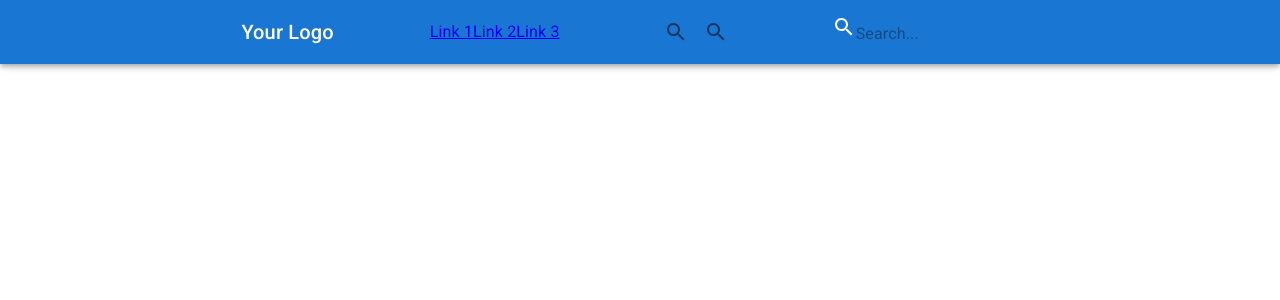
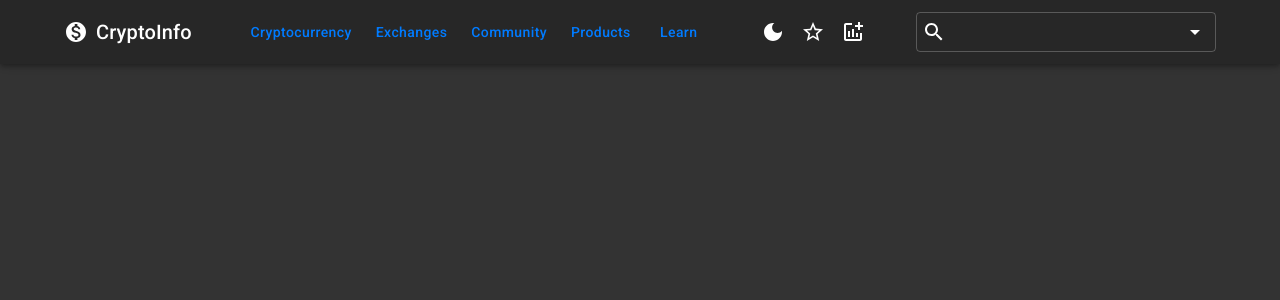
Before and after one commit to DanielRed007/cryptoInfo-POC, a React (Vite) app in the folder client/: page / in a window 1280 px wide. Shown: the top 300 px of the page. Built offline with nearby package versions, Linux system fonts and the light colour scheme.

Commit message:
grid layout improvements

```diff
--- a/client/src/App.tsx
+++ b/client/src/App.tsx
@@ -1,11 +1,20 @@
-import React from "react";
+import React, { FC } from "react";
+import { ThemeProvider } from '@mui/material/styles';
+import { configSelector } from "./store/selectors/configSelector";
+import { lightTheme, darkTheme } from './config/theme/theme';
 import { Header } from "./components/header/Header";
+import { useSelector } from 'react-redux';
+import CssBaseline from '@mui/material/CssBaseline';
 
+export const App: FC = () => {
+    const { theme } = useSelector(configSelector);
 
-export const App: React.FC = () => {
     return (
         <>
-            <Header />
+            <ThemeProvider theme={theme === 'light' ? lightTheme : darkTheme}>
+                <CssBaseline />
+                <Header />
+            </ThemeProvider>
         </>
     )
 };
--- a/client/src/components/header/Header.tsx
+++ b/client/src/components/header/Header.tsx
@@ -1,49 +1,68 @@
 
 import React from 'react';
-import { AppBar ,Toolbar, Typography, InputBase, IconButton, Grid } from '@mui/material';
+import {
+    AppBar ,
+    Toolbar,
+    Typography,
+    IconButton,
+    Grid,
+    Box,
+    Container,
+    Button } from '@mui/material';
 import { Search as SearchIcon } from '@mui/icons-material';
+import StarBorderIcon from '@mui/icons-material/StarBorder';
+import AddchartIcon from '@mui/icons-material/Addchart';
+import MonetizationOnIcon from '@mui/icons-material/MonetizationOn';
+import DarkModeIcon from '@mui/icons-material/DarkMode';
+import { AutoComplete } from "../../shared/widgets/autocomplete/AutoComplete";
 
 export const Header = () => {
   return (
     <AppBar>
         <Toolbar>
-            <Grid container spacing={12} alignItems="center">
-
-                <Grid item sx={{ flexGrow: 1 }}>
-                </Grid>
+            <Container maxWidth="lg">
+                <Box>
+                    <Grid container alignItems="center" justifyContent="space-between">
 
                     <Grid item>
-                <Typography variant="h6" component="div">
-                    Your Logo
+                        <Typography variant="h6" component="div" style={{ display: 'flex', alignItems: 'center' }}>
+                            <MonetizationOnIcon style={{ marginRight: '0.5rem' }} />
+                            <span>CryptoInfo</span>
                         </Typography>
                     </Grid>
 
                     <Grid item>
-                <Typography variant="body1" component="div">
-                    <a href="#">Link 1</a>
-                    <a href="#">Link 2</a>
-                    <a href="#">Link 3</a>
-                </Typography>
+                        <Button sx={{ml:1, textTransform: 'capitalize'}}>Cryptocurrency</Button>
+                        <Button sx={{ml:1, textTransform: 'capitalize'}}>Exchanges</Button>
+                        <Button sx={{ml:1, textTransform: 'capitalize'}}>Community</Button>
+                        <Button sx={{ml:1, textTransform: 'capitalize'}}>Products</Button>
+                        <Button sx={{ml:1, textTransform: 'capitalize'}}>Learn</Button>
                     </Grid>
 
                     <Grid item>
                         <IconButton>
-                        <SearchIcon />
+                            <DarkModeIcon />
                         </IconButton>
                         <IconButton>
-                        <SearchIcon />
+                            <StarBorderIcon />
+                        </IconButton>
+                        <IconButton>
+                            <AddchartIcon />
                         </IconButton>
                     </Grid>
 
                     <Grid item>
-                    <SearchIcon />
-                    <InputBase placeholder="Search..." />
-                </Grid>
-
-                <Grid item sx={{ flexGrow: 1 }}>
+                        <AutoComplete
+                            id={"search-header"}
+                            icon={<SearchIcon />}
+                            size={"small"}
+                            label={""}
+                        />
                     </Grid>
 
                     </Grid>
+                </Box>
+            </Container>
         </Toolbar>
     </AppBar>
   )
--- /dev/null
+++ b/client/src/config/theme/theme.ts
@@ -0,0 +1,33 @@
+import { createTheme } from '@mui/material/styles';
+
+const palette = {
+  primary: {
+    main: '#007bff'
+  },
+  secondary: {
+    main: '#6c757d'
+  }
+};
+
+const theme = createTheme({
+  palette,
+});
+
+const lightTheme = createTheme({
+  palette: {
+    mode: 'light',
+    ...palette,
+  },
+});
+
+const darkTheme = createTheme({
+  palette: {
+    mode: 'dark',
+    background: {
+        default: '#333', // Dark background color
+    },
+    ...palette,
+  },
+});
+
+export { theme, lightTheme, darkTheme };
--- a/client/src/main.tsx
+++ b/client/src/main.tsx
@@ -1,15 +1,20 @@
 import React from 'react';
 import { createRoot } from 'react-dom/client';
+import { Provider } from 'react-redux';
+import store from './store/store';
 import { App } from './App';
+import { ThemeProvider } from '@mui/material/styles';
+import { lightTheme, darkTheme } from './config/theme/theme';
 import './styles.scss';
 import '@fontsource/roboto/300.css';
 import '@fontsource/roboto/400.css';
 import '@fontsource/roboto/500.css';
 import '@fontsource/roboto/700.css';
 
-
 createRoot(document.getElementById('app') as HTMLElement).render(
   <React.StrictMode>
-    <App />
+    <Provider store={store}>
+      <App />
+    </Provider>
   </React.StrictMode>,
 );
--- /dev/null
+++ b/client/src/shared/widgets/autocomplete/AutoComplete.tsx
@@ -0,0 +1,53 @@
+import React, { FC } from 'react';
+import TextField from '@mui/material/TextField';
+import Stack from '@mui/material/Stack';
+import Autocomplete from '@mui/material/Autocomplete';
+
+interface AutoComplete{
+    id: string;
+    options?: any[],
+    width?: number;
+    size: any;
+    label: string;
+    icon: any;
+}
+
+export const AutoComplete: FC<AutoComplete> = ({ id, options, width, size, label, icon }) => {
+  return (
+    <Stack spacing={2} sx={{ width: width || 300 }}>
+      <Autocomplete
+        id={id}
+        size={size || "small"}
+        disableClearable
+        options={options || top100Films.map((option) => option.title)}
+        renderInput={(params) => (
+          <TextField
+            {...params}
+            label={label}
+            InputProps={{
+              ...params.InputProps,
+              type: 'search',
+              startAdornment: (
+                <>
+                { icon }
+                {params.InputProps.startAdornment}
+                </>
+              )
+            }}
+          />
+        )}
+      />
+    </Stack>
+  );
+}
+
+// Top 100 films as rated by IMDb users. http://www.imdb.com/chart/top
+const top100Films = [
+  { title: 'The Shawshank Redemption', year: 1994 },
+  { title: 'The Godfather', year: 1972 },
+  { title: 'The Godfather: Part II', year: 1974 },
+  { title: 'The Dark Knight', year: 2008 },
+  { title: '12 Angry Men', year: 1957 },
+  { title: "Schindler's List", year: 1993 },
+  { title: 'Pulp Fiction', year: 1994 }
+];
--- /dev/null
+++ b/client/src/store/constants/config.constants.ts
@@ -0,0 +1 @@
+export const SET_COLOR_THEME = "SET_COLOR_THEME";
--- /dev/null
+++ b/client/src/store/reducers/config.reducer.ts
@@ -0,0 +1,21 @@
+import { SET_COLOR_THEME } from '../constants/config.constants';
+
+export interface Config{
+    theme: string;
+}
+
+const initialState: Config = {
+  theme: 'dark',
+};
+
+export const configReducer = (state = initialState, action: any) => {
+  switch (action.type) {
+    case SET_COLOR_THEME:
+      return {
+        ...state,
+        theme: action.payload,
+      };
+    default:
+      return state;
+  }
+};
--- /dev/null
+++ b/client/src/store/selectors/configSelector.ts
@@ -0,0 +1,8 @@
+import { createSelector } from "reselect";
+
+const configState = (state:any) => state.config;
+
+export const configSelector = createSelector(
+    configState,
+    config => config
+);
--- /dev/null
+++ b/client/src/store/store.ts
@@ -0,0 +1,20 @@
+import { createStore, applyMiddleware, compose, combineReducers } from 'redux';
+import { composeWithDevTools } from 'redux-devtools-extension';
+import thunk from 'redux-thunk';
+
+import { configReducer } from './reducers/config.reducer';
+
+const middleware = [thunk];
+
+const rootReducer = combineReducers({
+  config: configReducer
+});
+
+const composedEnhancers = compose(
+  applyMiddleware(...middleware),
+  composeWithDevTools()
+);
+
+const store = createStore(rootReducer, composedEnhancers);
+
+export default store;
```
Also changed, not shown: client/package.json (+7 -1 lines), 2 other files (tests, documents, lock files or other folders). Lines whose indentation alone changed are shown as unchanged.
